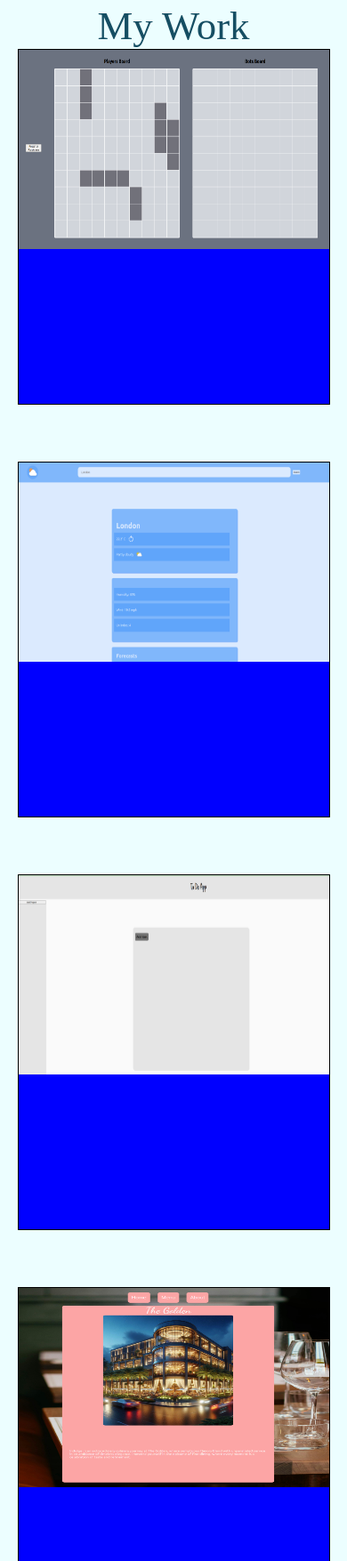
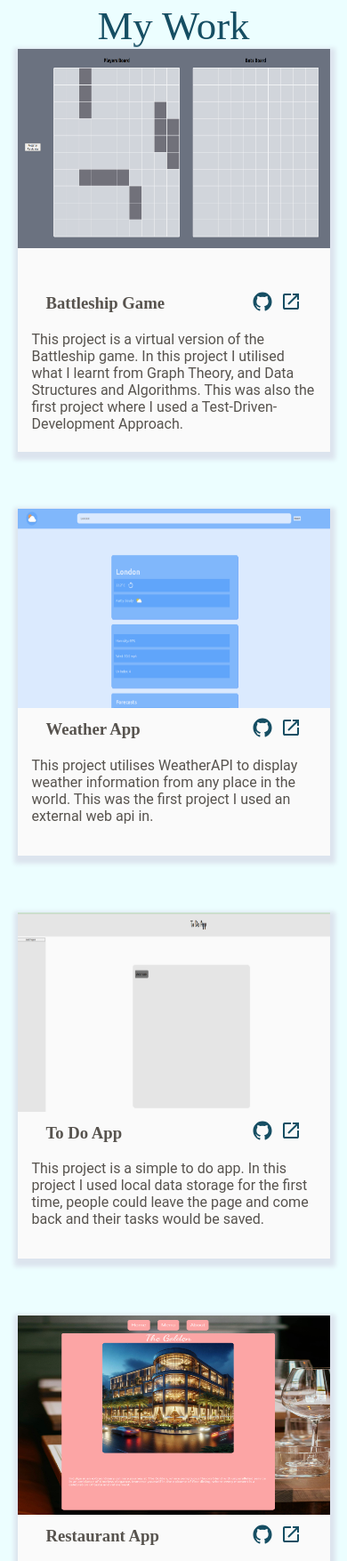
Before and after one commit to Liamsuu/Homepage, a website built with webpack: page src/index.html in a window 390 px wide. Shown: the part 960-2715 px from the top of the page at 89% size. Built offline with nearby package versions, Linux system fonts and the light colour scheme.

Commit message:
Rewrite battleship desc, remove mobile media query

```diff
--- a/src/index.css
+++ b/src/index.css
@@ -29,7 +29,7 @@ header {
 }
 
 /* Mobile devices */
-@media (max-width: 480px) and (min-width: 320px) {
+
 body {
   display: flex;
   flex-direction: column;
@@ -107,14 +107,41 @@ header {
   display: grid;
   grid-template-rows: 1.5fr 1fr;
   grid-template-columns: 1fr;
-    background-color: blue;
-    border: 1px solid black;
+  background-color: #fafafa;
+  box-shadow: 1px 4px 5px 5px #dce4ee;
+  color: var(--text-clr);
   /* inside each create a grid with 2 rows screenshot and desc, style as needed */
 }
 .projects-preview {
   object-fit: fill;
   width: 100%;
   height: 14rem;
+}
+.project-headings {
+  padding-left: 2rem;
+  font-family: playfair;
+  margin-right: auto;
+  margin-bottom: 0;
+  margin-top: 0;
+}
+
+.project-descriptions div a img {
+  height: 1.5rem;
+  width: 1.5rem;
+}
+
+.project-desc-top {
+  display: flex;
+  align-items: center;
+  justify-content: end;
+  gap: 0.5rem;
+  padding-right: 2rem;
+}
+
+.project-desc-bottom {
+  padding-left: 1rem;
+  padding-right: 1rem;
+  font-family: roboto;
 }
 
 #work-section {
@@ -132,7 +159,10 @@ header {
   text-align: center;
 }
 #contact-info {
+  display: flex;
+  flex-direction: column;
   padding: 0 1rem;
+  align-items: center;
 }
 
 footer div a img {
@@ -141,7 +171,7 @@ header {
   filter: brightness(0) saturate(100%) invert(93%) sepia(1%) saturate(6307%)
     hue-rotate(184deg) brightness(99%) contrast(118%);
 }
-}
+
 /* Tablet devices */
 @media (max-width: 768px) and (min-width: 481px) {
 }
--- a/src/index.html
+++ b/src/index.html
@@ -6,7 +6,6 @@
   </head>
   <body>
     <header>
-      <!-- change image, it blends too much into text colour -->
       <picture id="header-portrait">
         <source
           media="(max-width: 480px)"
@@ -51,6 +50,27 @@
               src="./assets/images/screenshots/battleships.png"
               alt="Battleship Project"
             />
+            <div class="project-descriptions">
+              <div class="project-desc-top">
+                <h3 class="project-headings">Battleship Game</h3>
+                <a href="https://github.com/Liamsuu/Battleships"
+                  ><img
+                    src="./assets/images/icons/logo-github.svg"
+                    alt="Project Repository"
+                /></a>
+                <a href="https://liamsuu.github.io/Battleships/"
+                  ><img
+                    src="./assets/images/icons/open-new.svg"
+                    alt="Open Project"
+                /></a>
+              </div>
+              <p class="project-desc-bottom">
+                This project is a virtual version of the Battleship game. In
+                this project I utilised what I learnt from Graph Theory, and
+                Data Structures and Algorithms. This was also the first project
+                where I used a Test-Driven-Development Approach.
+              </p>
+            </div>
           </div>
           <div class="project-box">
             <img
@@ -58,6 +78,26 @@
               src="./assets/images/screenshots/weather.png"
               alt="Weather App"
             />
+            <div class="project-descriptions">
+              <div class="project-desc-top">
+                <h3 class="project-headings">Weather App</h3>
+                <a href="https://github.com/Liamsuu/weather-app"
+                  ><img
+                    src="./assets/images/icons/logo-github.svg"
+                    alt="Project Repository"
+                /></a>
+                <a href="https://liamsuu.github.io/weather-app/"
+                  ><img
+                    src="./assets/images/icons/open-new.svg"
+                    alt="Open Project"
+                /></a>
+              </div>
+              <p class="project-desc-bottom">
+                This project utilises WeatherAPI to display weather information
+                from any place in the world. This was the first project I used
+                an external web api in.
+              </p>
+            </div>
           </div>
           <div class="project-box">
             <img
@@ -65,6 +105,26 @@
               src="./assets/images/screenshots/todo.png"
               alt="To Do App Project"
             />
+            <div class="project-descriptions">
+              <div class="project-desc-top">
+                <h3 class="project-headings">To Do App</h3>
+                <a href="https://github.com/Liamsuu/to-do-app"
+                  ><img
+                    src="./assets/images/icons/logo-github.svg"
+                    alt="Project Repository"
+                /></a>
+                <a href="https://liamsuu.github.io/to-do-app/"
+                  ><img
+                    src="./assets/images/icons/open-new.svg"
+                    alt="Open Project"
+                /></a>
+              </div>
+              <p class="project-desc-bottom">
+                This project is a simple to do app. In this project I used local
+                data storage for the first time, people could leave the page and
+                come back and their tasks would be saved.
+              </p>
+            </div>
           </div>
           <div class="project-box">
             <img
@@ -72,6 +132,26 @@
               src="./assets/images/screenshots/restaurant.png"
               alt="Restaurant Project"
             />
+            <div class="project-descriptions">
+              <div class="project-desc-top">
+                <h3 class="project-headings">Restaurant App</h3>
+                <a href="https://github.com/Liamsuu/Restaurant"
+                  ><img
+                    src="./assets/images/icons/logo-github.svg"
+                    alt="Project Repository"
+                /></a>
+                <a href="https://liamsuu.github.io/Restaurant/"
+                  ><img
+                    src="./assets/images/icons/open-new.svg"
+                    alt="Open Project"
+                /></a>
+              </div>
+              <p class="project-desc-bottom">
+                This project I started using Webpack to bundle my code. It is a
+                simple website that utilises my DOM manipulation skillset to
+                write my first single page application.
+              </p>
+            </div>
           </div>
 
           <div class="project-box">
@@ -80,6 +160,26 @@
               src="./assets/images/screenshots/library.png"
               alt="Library App"
             />
+            <div class="project-descriptions">
+              <div class="project-desc-top">
+                <h3 class="project-headings">Library App</h3>
+                <a href="https://github.com/Liamsuu/Library"
+                  ><img
+                    src="./assets/images/icons/logo-github.svg"
+                    alt="Project Repository"
+                /></a>
+                <a href="https://liamsuu.github.io/Library/"
+                  ><img
+                    src="./assets/images/icons/open-new.svg"
+                    alt="Open Project"
+                /></a>
+              </div>
+              <p class="project-desc-bottom">
+                This project can store book details. I learnt dynamic DOM
+                manipulation techniques in this project when updating values
+                such as when marking books as read and removal.
+              </p>
+            </div>
           </div>
           <div class="project-box">
             <img
@@ -87,6 +187,26 @@
               src="./assets/images/screenshots/calculator.png"
               alt="Calculator App"
             />
+            <div class="project-descriptions">
+              <div class="project-desc-top">
+                <h3 class="project-headings">Calculator App</h3>
+                <a href="https://github.com/Liamsuu/calculator"
+                  ><img
+                    src="./assets/images/icons/logo-github.svg"
+                    alt="Project Repository"
+                /></a>
+                <a href="https://liamsuu.github.io/calculator/"
+                  ><img
+                    src="./assets/images/icons/open-new.svg"
+                    alt="Open Project"
+                /></a>
+              </div>
+              <p class="project-desc-bottom">
+                The first project I made that manipulated the DOM through
+                JavaScript. I learnt how to use event listeners and DOM
+                manipulation in this project.
+              </p>
+            </div>
           </div>
         </div>
       </section>
@@ -98,15 +218,23 @@
           Please get in touch if you think my work and skillset could be the
           right fit for your company.
         </p>
-        <p>placeholdermail@gmail.com</p>
-        <a href="https://github.com/Liamsuu"
-          ><img src="./assets/images/icons/logo-github.svg" alt="My github"
-        /></a>
-        <a href="https://www.linkedin.com/in/liamcolley/"
-          ><img src="./assets/images/icons/logo-linkedin.svg" alt="My LinkedIn"
-        /></a>
+        <p style="margin-right: auto">placeholdermail@gmail.com</p>
+        <div style="display: flex; gap: 1rem">
+          <a href="https://github.com/Liamsuu"
+            ><img src="./assets/images/icons/logo-github.svg" alt="My github"
+          /></a>
+          <a href="https://www.linkedin.com/in/liamcolley/"
+            ><img
+              src="./assets/images/icons/logo-linkedin.svg"
+              alt="My LinkedIn"
+          /></a>
+        </div>
       </div>
-      <!-- <img src="" alt="" /> -->
+      <img
+        style="width: 100%; height: auto; padding-top: 3rem"
+        src="./assets/images/portrait/placeholder-small.jpeg"
+        alt=""
+      />
     </footer>
   </body>
 </html>
```
Also changed, not shown: src/assets/images/icons/open-new.svg (added). Lines whose indentation alone changed are shown as unchanged.
